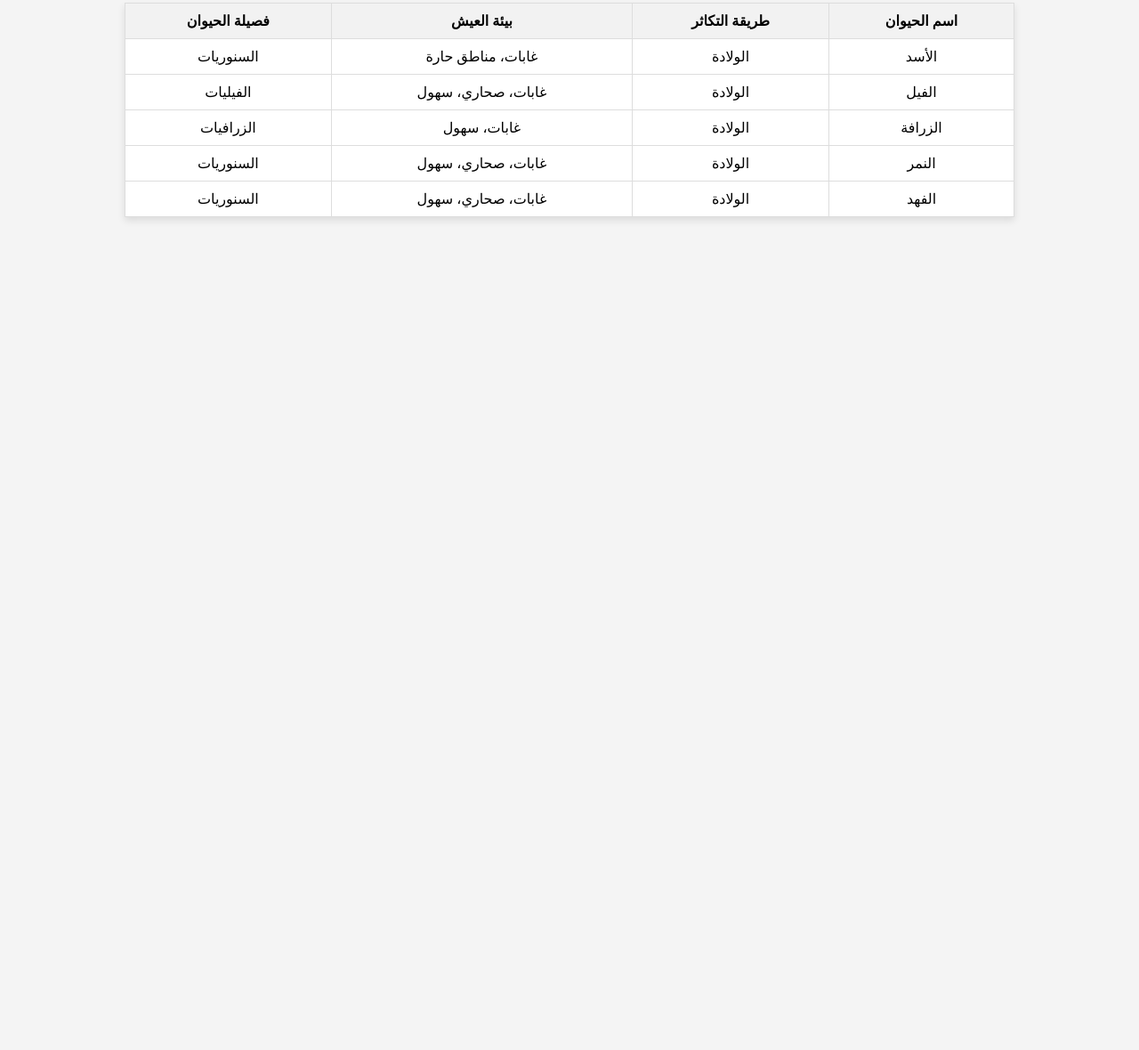
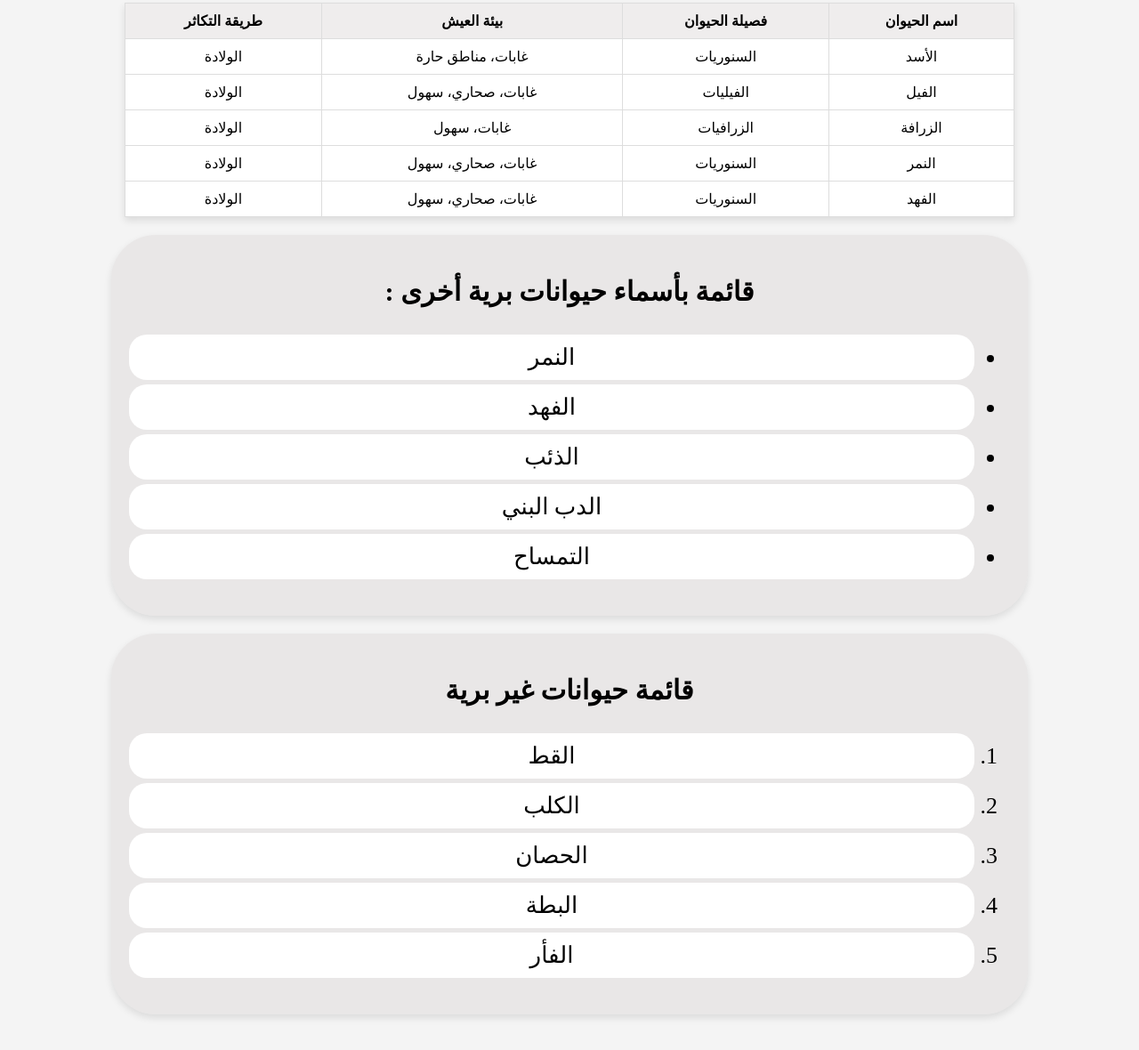
Before and after one commit to ZaidAlaiwa/Front-End-Testing, a plain HTML site: page Animals Webpage/index.html in a window 1280 px wide. Shown: the part 367-1547 px from the top of the page at 89% size. Before the commit the page ends 800 px from the top, so only its background shows below. Drawn offline with Linux system fonts and the light colour scheme.

Commit message:
update 2
update 2

```diff
--- a/Animals Webpage/index.html
+++ b/Animals Webpage/index.html
@@ -9,9 +9,21 @@
 <body>
     <div class="container">
         <div class="column">
-            <h2>الفهد</h2>
-            <img src="cheetah.jpg" alt="Cheetah Image">
-            <p>الفهد حيوان بري ذو فراء مرقط، يتميز بسرعته الكبيرة. يعيش في المناطق الجافة والعشبية</p>
+            <h2>الأسد</h2>
+            <img src="lion.jpg" alt="Lion Image">
+            <p>الأسد حيوان بري مهيب، معروف بقوته وشجاعته. غالبًا ما يُشار إليه باسم ملك الغابة</p>
+        </div>
+
+        <div class="column">
+            <h2>الفيل</h2>
+            <img src="elephant.jpg" alt="Elephant Image">
+            <p>الفيل هو أكبر حيوان بري، معروف بذكائه وسلوكه الاجتماعي. لديه جذع ضخم وأنياب كبيرة</p>
+        </div>
+
+        <div class="column">
+            <h2>الزرافة</h2>
+            <img src="giraffe.jpeg" alt="Giraffe Image">
+            <p>الزرافة حيوان بري طويل القامة ورشيق، يتميز برقبته الطويلة. معروفة بمعطفها المرقط وطبيعتها اللطيفة</p>
         </div>
 
         <div class="column">
@@ -21,65 +33,75 @@
         </div>
 
         <div class="column">
-            <h2>الزرافة</h2>
-            <img src="giraffe.jpeg" alt="Giraffe Image">
-            <p>الزرافة حيوان بري طويل القامة ورشيق، يتميز برقبته الطويلة. معروفة بمعطفها المرقط وطبيعتها اللطيفة</p>
-        </div>
-
-        <div class="column">
-            <h2>الفيل</h2>
-            <img src="elephant.jpg" alt="Elephant Image">
-            <p>الفيل هو أكبر حيوان بري، معروف بذكائه وسلوكه الاجتماعي. لديه جذع ضخم وأنياب كبيرة</p>
-        </div>
-
-        <div class="column">
-            <h2>الأسد</h2>
-            <img src="lion.jpg" alt="Lion Image">
-            <p>الأسد حيوان بري مهيب، معروف بقوته وشجاعته. غالبًا ما يُشار إليه باسم ملك الغابة</p>
+            <h2>الفهد</h2>
+            <img src="cheetah.jpg" alt="Cheetah Image">
+            <p>الفهد حيوان بري ذو فراء مرقط، يتميز بسرعته الكبيرة. يعيش في المناطق الجافة والعشبية</p>
         </div>
     </div>
 
     <table>
         <thead>
             <tr>
+                <th>اسم الحيوان</th>
                 <th>فصيلة الحيوان</th>
                 <th>بيئة العيش</th>
                 <th>طريقة التكاثر</th>
-                <th>اسم الحيوان</th>
             </tr>
         </thead>
         <tbody>
             <tr>
+                <td>الأسد</td>
                 <td>السنوريات</td>
                 <td>غابات، مناطق حارة</td>
                 <td>الولادة</td>
-                <td>الأسد</td>
             </tr>
             <tr>
+                <td>الفيل</td>
                 <td>الفيليات</td>
                 <td>غابات، صحاري، سهول</td>
                 <td>الولادة</td>
-                <td>الفيل</td>
             </tr>
             <tr>
+                <td>الزرافة</td>
                 <td>الزرافيات</td>
                 <td>غابات، سهول</td>
                 <td>الولادة</td>
-                <td>الزرافة</td>
             </tr>
             <tr>
+                <td>النمر</td>
                 <td>السنوريات</td>
                 <td>غابات، صحاري، سهول</td>
                 <td>الولادة</td>
-                <td>النمر</td>
             </tr>
             <tr>
+                <td>الفهد</td>
                 <td>السنوريات</td>
                 <td>غابات، صحاري، سهول</td>
                 <td>الولادة</td>
-                <td>الفهد</td>
             </tr>
         </tbody>
     </table>
+
+    <div class="box">
+        <h3>قائمة بأسماء حيوانات برية أخرى :</h3>
+        <ul>
+            <li>النمر</li>
+            <li>الفهد</li>
+            <li>الذئب</li>
+            <li>الدب البني</li>
+            <li>التمساح</li>
+        </ul>
+    </div>
+
+    <div class="box">
+        <h3>قائمة حيوانات غير برية</h3>
+        <ol>
+            <li>القط</li>
+            <li>الكلب</li>
+            <li>الحصان</li>
+            <li>البطة</li>
+            <li>الفأر</li>
+        </ol>
+    </div>
 </body>
 </html>
--- a/Animals Webpage/styles.css
+++ b/Animals Webpage/styles.css
@@ -2,6 +2,7 @@ body {
     background-color: #f4f4f4;
     margin: 0;
     padding: 20px;
+    direction: rtl;
 }
 
 .container {
@@ -44,5 +45,25 @@ th, td {
 }
 
 th {
-    background-color: #f2f2f2;
+    background-color: #dad3d36b;
 }
+
+.box {
+    background-color: #dad3d36b;
+    box-shadow: 0 4px 8px rgba(0, 0, 0, 0.1);
+    border-radius: 50px;
+    padding: 15px;
+    margin: 20px 0;
+    text-align: center;
+    margin-left: auto;
+    margin-right: auto;
+    font-size: 26px;
+    max-width: 1000px;
+}
+
+li {
+    background-color: #fff;
+    border-radius: 20px;
+    margin: 5px;
+    padding: 10px;
+}
```
